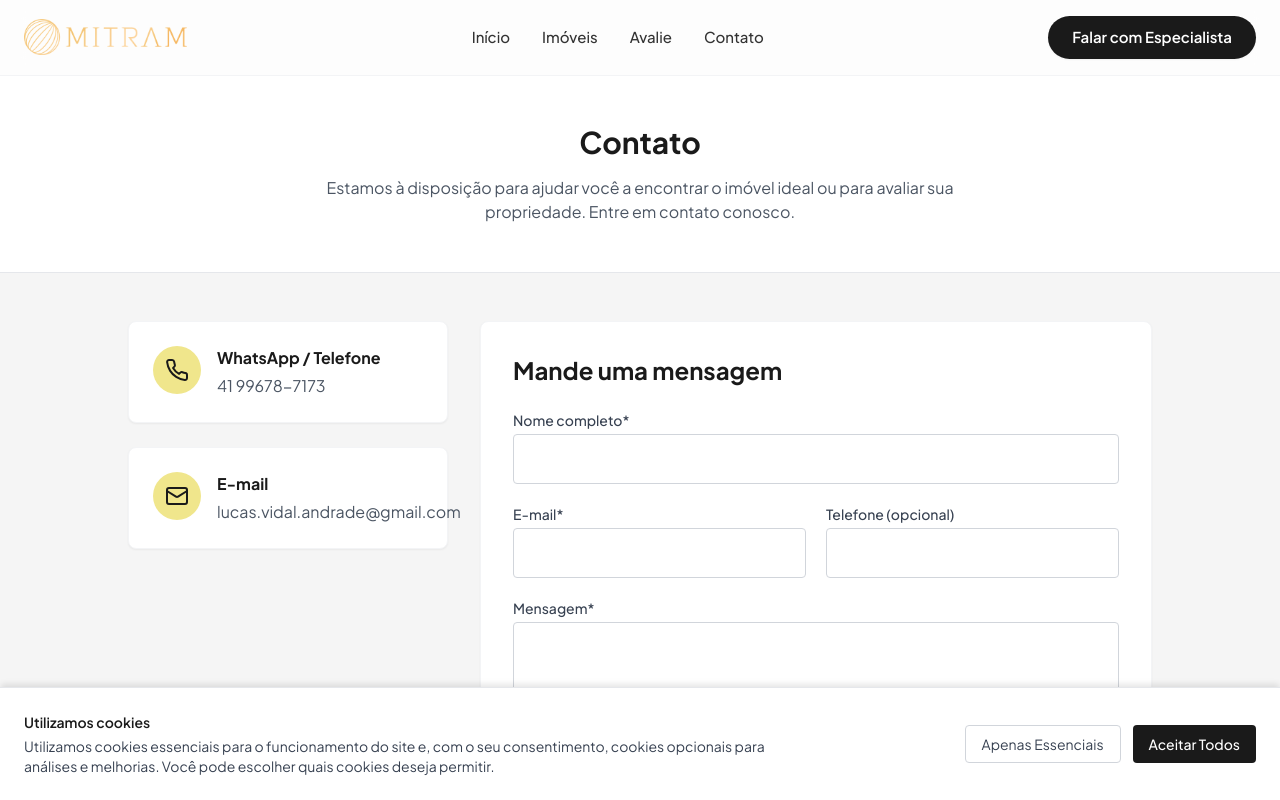
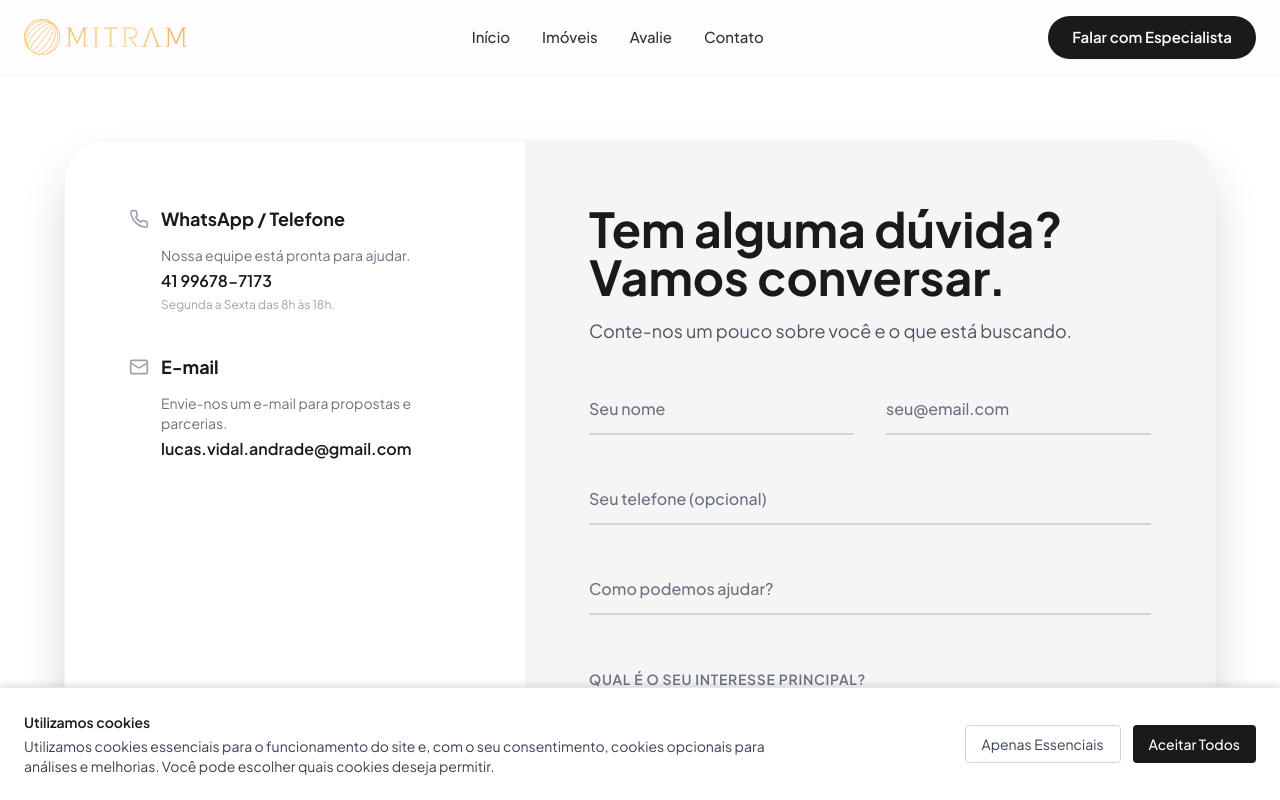
Before and after one commit to lucas-bids/mitram-imoveis, a Next.js app: page /contato in a window 1280 px wide. Shown: the top 800 px of the page. Built offline with nearby package versions, Linux system fonts and the light colour scheme.

Commit message:
chore: adjust contact page design

```diff
--- a/src/app/actions/contact.ts
+++ b/src/app/actions/contact.ts
@@ -39,6 +39,7 @@ export async function submitContactForm(formData: FormData) {
     const email = formData.get("email") as string;
     const message = formData.get("message") as string;
     const consent = formData.get("consent");
+    const interests = formData.getAll("interests") as string[];
 
     if (!name || (!phone && !email) || !consent) {
       return { success: false, error: "Preencha todos os campos obrigatórios e aceite os termos." };
@@ -61,6 +62,9 @@ export async function submitContactForm(formData: FormData) {
       htmlContent += `<p><strong>Interesse:</strong> Venda de Terreno</p>`;
     } else if (type === "contact") {
       subject = "[Contato] Mensagem pelo site";
+      if (interests && interests.length > 0) {
+        htmlContent += `<p><strong>Interesses:</strong> ${interests.join(', ')}</p>`;
+      }
       if (message) htmlContent += `<p><strong>Mensagem:</strong><br/>${message.replace(/\n/g, '<br/>')}</p>`;
     }
 
--- a/src/app/contato/page.tsx
+++ b/src/app/contato/page.tsx
@@ -2,7 +2,7 @@
 
 import { useState } from "react";
 import { submitContactForm } from "@/app/actions/contact";
-import { Phone, Mail } from "lucide-react";
+import { Phone, Mail, Instagram } from "lucide-react";
 
 export default function ContactPage() {
   const [loading, setLoading] = useState(false);
@@ -32,105 +32,136 @@ export default function ContactPage() {
     }
   };
 
+  const inputClasses = "w-full border-0 border-b-2 border-gray-300 bg-transparent px-0 py-3 text-mitram-dark focus:ring-0 focus:border-mitram-dark transition-colors placeholder:text-gray-500 font-medium";
+
   return (
-    <div className="bg-mitram-grayLight min-h-screen pb-16">
-      {/* Header section */}
-      <div className="bg-white py-12 border-b">
-        <div className="container mx-auto px-4 text-center">
-          <h1 className="text-3xl font-bold text-mitram-dark mb-4">Contato</h1>
-          <p className="text-gray-600 max-w-2xl mx-auto">
-            Estamos à disposição para ajudar você a encontrar o imóvel ideal ou para avaliar sua propriedade. Entre em contato conosco.
-          </p>
+    <div className="bg-mitram-white min-h-screen py-16 px-4 flex items-center justify-center">
+      <div className="w-full max-w-6xl bg-white rounded-[2.5rem] shadow-2xl overflow-hidden border border-gray-100 flex flex-col md:flex-row">
+
+        {/* Left Side: Contact Info */}
+        <div className="w-full md:w-2/5 p-10 md:p-16 flex flex-col justify-between bg-white relative">
+          <div>
+
+            <div className="space-y-10">
+              <div>
+                <div className="flex items-center gap-3 mb-3">
+                  <Phone size={20} className="text-gray-400" />
+                  <h3 className="font-bold text-mitram-dark text-lg">WhatsApp / Telefone</h3>
                 </div>
+                <p className="text-gray-500 text-sm mb-1 ml-8">Nossa equipe está pronta para ajudar.</p>
+                <p className="text-mitram-dark font-semibold ml-8">41 99678-7173</p>
+                <p className="text-gray-400 text-xs mt-1 ml-8">Segunda a Sexta das 8h às 18h.</p>
               </div>
 
-      <div className="container mx-auto px-4 pt-12">
-        <div className="grid grid-cols-1 md:grid-cols-3 gap-8 max-w-5xl mx-auto">
-
-          {/* Contact Info */}
-          <div className="md:col-span-1 space-y-6">
-            <div className="bg-white p-6 rounded-lg shadow-sm border border-gray-100 flex items-start gap-4">
-              <div className="bg-mitram-goldLight p-3 rounded-full text-mitram-dark">
-                <Phone size={24} />
+              <div>
+                <div className="flex items-center gap-3 mb-3">
+                  <Mail size={20} className="text-gray-400" />
+                  <h3 className="font-bold text-mitram-dark text-lg">E-mail</h3>
                 </div>
-              <div>
-                <h3 className="font-bold text-mitram-dark">WhatsApp / Telefone</h3>
-                <p className="text-gray-600 mt-1">41 99678-7173</p>
-              </div>
-            </div>
-
-            <div className="bg-white p-6 rounded-lg shadow-sm border border-gray-100 flex items-start gap-4">
-              <div className="bg-mitram-goldLight p-3 rounded-full text-mitram-dark">
-                <Mail size={24} />
-              </div>
-              <div>
-                <h3 className="font-bold text-mitram-dark">E-mail</h3>
-                <p className="text-gray-600 mt-1">lucas.vidal.andrade@gmail.com</p>
+                <p className="text-gray-500 text-sm mb-1 ml-8">Envie-nos um e-mail para propostas e parcerias.</p>
+                <p className="text-mitram-dark font-semibold ml-8">lucas.vidal.andrade@gmail.com</p>
               </div>
             </div>
           </div>
 
-          {/* Contact Form */}
-          <div className="md:col-span-2 bg-white p-8 rounded-lg shadow-sm border border-gray-100">
-            <h2 className="text-2xl font-bold text-mitram-dark mb-6">Mande uma mensagem</h2>
+          <div className="mt-16 pt-8 border-t border-gray-100 flex items-center gap-4">
+            <a href="https://instagram.com" target="_blank" rel="noopener noreferrer" className="p-3 bg-gray-50 rounded-full text-gray-500 hover:text-mitram-gold hover:bg-mitram-gold/10 transition-colors" title="Instagram">
+              <Instagram size={22} />
+            </a>
+          </div>
+        </div>
+
+        {/* Right Side: Form */}
+        <div className="w-full md:w-3/5 bg-mitram-grayLight p-10 md:p-16 rounded-t-[2.5rem] md:rounded-l-none md:rounded-r-[2.5rem]">
+          <h2 className="text-4xl md:text-5xl font-bold text-mitram-dark leading-tight mb-4">
+            Tem alguma dúvida?<br/>Vamos conversar.
+          </h2>
+          <p className="text-gray-600 mb-10 text-lg">
+            Conte-nos um pouco sobre você e o que está buscando.
+          </p>
 
           {success ? (
-              <div className="bg-green-50 text-green-800 p-8 rounded-lg text-center">
-                <h3 className="text-xl font-bold mb-2">Mensagem enviada com sucesso!</h3>
-                <p>Obrigado pelo seu contato. Retornaremos em breve.</p>
+            <div className="bg-white p-10 rounded-3xl text-center shadow-sm border border-gray-100 mt-8">
+              <div className="w-20 h-20 bg-green-50 text-green-600 rounded-full flex items-center justify-center mx-auto mb-6">
+                <svg className="w-10 h-10" fill="none" stroke="currentColor" viewBox="0 0 24 24"><path strokeLinecap="round" strokeLinejoin="round" strokeWidth="2" d="M5 13l4 4L19 7"></path></svg>
+              </div>
+              <h3 className="text-2xl font-bold text-mitram-dark mb-3">Mensagem enviada!</h3>
+              <p className="text-gray-600 mb-8">Obrigado pelo seu contato. Retornaremos em breve.</p>
               <button
                 onClick={() => setSuccess(false)}
-                  className="mt-6 text-sm bg-green-600 text-white px-6 py-2 rounded hover:bg-green-700"
+                className="text-sm font-bold bg-mitram-dark text-white px-8 py-4 rounded-xl hover:bg-black transition-colors"
               >
                 Enviar outra mensagem
               </button>
             </div>
           ) : (
-              <form onSubmit={handleSubmit} className="space-y-5">
-                {error && <div className="text-red-500 text-sm bg-red-50 p-3 rounded">{error}</div>}
+            <form onSubmit={handleSubmit} className="space-y-10">
+              {error && <div className="text-red-500 text-sm bg-red-50 p-4 rounded-xl border border-red-100">{error}</div>}
 
               <input type="text" name="address_field" className="hidden" tabIndex={-1} autoComplete="off" />
 
+              <div className="grid grid-cols-1 md:grid-cols-2 gap-8">
                 <div>
-                  <label htmlFor="name" className="block text-sm font-medium text-gray-700 mb-1">Nome completo*</label>
-                  <input type="text" id="name" name="name" required className="w-full px-4 py-3 border border-gray-300 rounded focus:ring-2 focus:ring-mitram-gold focus:border-mitram-gold" />
-                </div>
-
-                <div className="grid grid-cols-1 md:grid-cols-2 gap-5">
-                  <div>
-                    <label htmlFor="email" className="block text-sm font-medium text-gray-700 mb-1">E-mail*</label>
-                    <input type="email" id="email" name="email" required className="w-full px-4 py-3 border border-gray-300 rounded focus:ring-2 focus:ring-mitram-gold focus:border-mitram-gold" />
+                  <input type="text" id="name" name="name" required placeholder="Seu nome" className={inputClasses} />
                 </div>
                 <div>
-                    <label htmlFor="phone" className="block text-sm font-medium text-gray-700 mb-1">Telefone (opcional)</label>
-                    <input type="tel" id="phone" name="phone" className="w-full px-4 py-3 border border-gray-300 rounded focus:ring-2 focus:ring-mitram-gold focus:border-mitram-gold" />
+                  <input type="email" id="email" name="email" required placeholder="seu@email.com" className={inputClasses} />
                 </div>
               </div>
 
               <div>
-                  <label htmlFor="message" className="block text-sm font-medium text-gray-700 mb-1">Mensagem*</label>
-                  <textarea id="message" name="message" rows={5} required className="w-full px-4 py-3 border border-gray-300 rounded focus:ring-2 focus:ring-mitram-gold focus:border-mitram-gold"></textarea>
+                <input type="tel" id="phone" name="phone" placeholder="Seu telefone (opcional)" className={inputClasses} />
               </div>
 
-                <div className="flex items-start gap-2 pt-2">
-                  <input type="checkbox" id="lgpd-contact" name="consent" required className="mt-1.5" />
-                  <label htmlFor="lgpd-contact" className="text-sm text-gray-600">
-                    Concordo que meus dados sejam utilizados pela Mitram Imóveis para responder a esta solicitação.
-                  </label>
+              <div>
+                <textarea
+                  id="message"
+                  name="message"
+                  rows={1}
+                  required
+                  placeholder="Como podemos ajudar?"
+                  className={`${inputClasses} resize-none`}
+                  onInput={(e) => {
+                    e.currentTarget.style.height = 'auto';
+                    e.currentTarget.style.height = e.currentTarget.scrollHeight + 'px';
+                  }}
+                ></textarea>
               </div>
 
+              <div className="pt-2">
+                <p className="text-sm font-semibold text-gray-500 mb-5 uppercase tracking-wider">Qual é o seu interesse principal?</p>
+                <div className="grid grid-cols-2 gap-y-4 gap-x-6">
+                  {['Comprar imóvel', 'Vender imóvel', 'Avaliação', 'Outros'].map((option) => (
+                    <label key={option} className="flex items-center gap-3 cursor-pointer group">
+                      <div className="relative flex items-center">
+                        <input type="checkbox" name="interests" value={option} className="w-5 h-5 border-2 border-gray-300 rounded text-mitram-dark focus:ring-mitram-dark focus:ring-offset-mitram-grayLight transition-colors cursor-pointer" />
+                      </div>
+                      <span className="text-sm font-medium text-gray-700 group-hover:text-mitram-dark transition-colors">{option}</span>
+                    </label>
+                  ))}
+                </div>
+              </div>
+
+              <div className="pt-6">
                 <button
                   type="submit"
                   disabled={loading}
-                  className="px-8 py-3 bg-mitram-gold text-mitram-dark rounded font-bold hover:bg-yellow-500 transition-colors disabled:opacity-50 mt-4"
+                  className="w-full py-4 bg-mitram-dark text-white rounded-xl font-bold text-lg hover:bg-black transition-colors disabled:opacity-50 shadow-md hover:shadow-lg"
                 >
                   {loading ? "Enviando..." : "Enviar Mensagem"}
                 </button>
+              </div>
+
+              <div className="flex items-start gap-3">
+                <input type="checkbox" id="lgpd-contact" name="consent" required className="mt-1 w-4 h-4 border-2 border-gray-300 rounded text-mitram-dark focus:ring-mitram-dark focus:ring-offset-mitram-grayLight transition-colors cursor-pointer" />
+                <label htmlFor="lgpd-contact" className="text-xs text-gray-500 leading-relaxed">
+                  Concordo que meus dados sejam utilizados pela Mitram Imóveis para responder a esta solicitação de acordo com as leis de privacidade.
+                </label>
+              </div>
             </form>
           )}
         </div>
       </div>
     </div>
-    </div>
   );
 }
```
Lines whose indentation alone changed are shown as unchanged.
